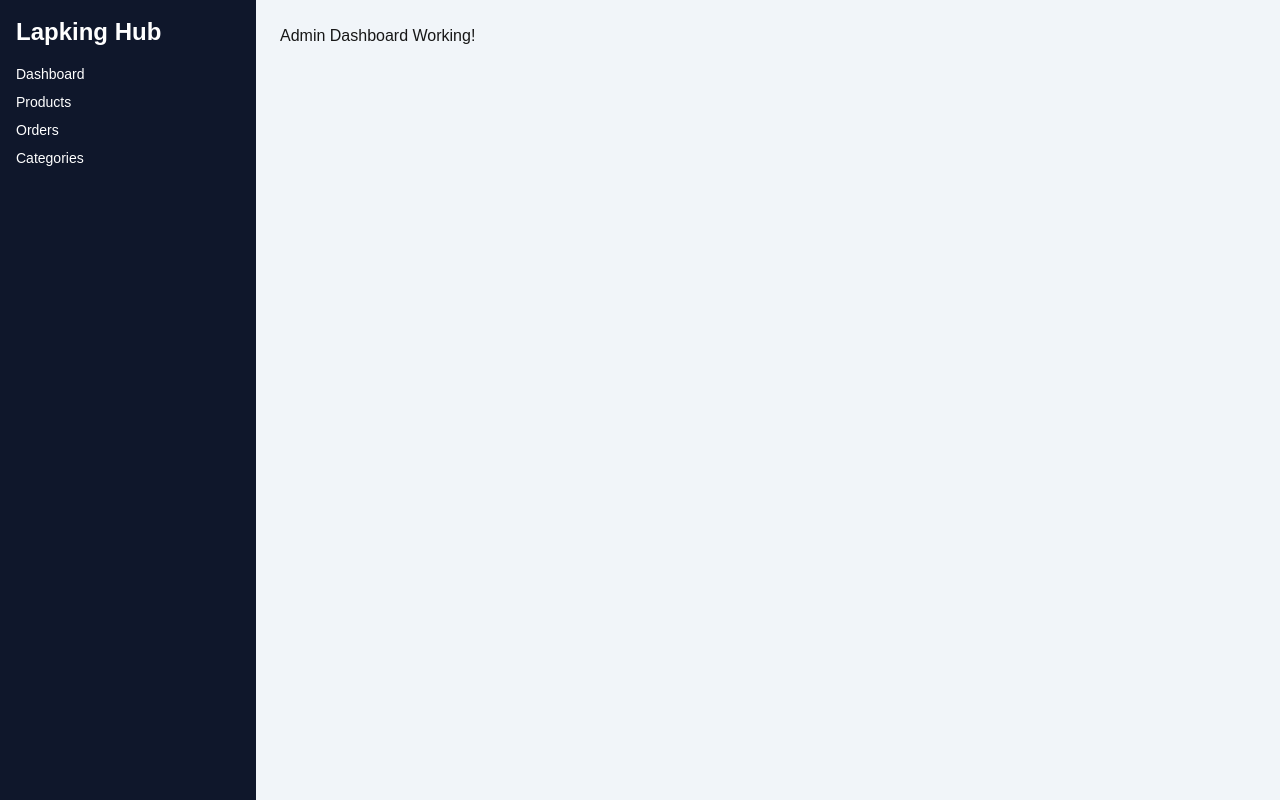
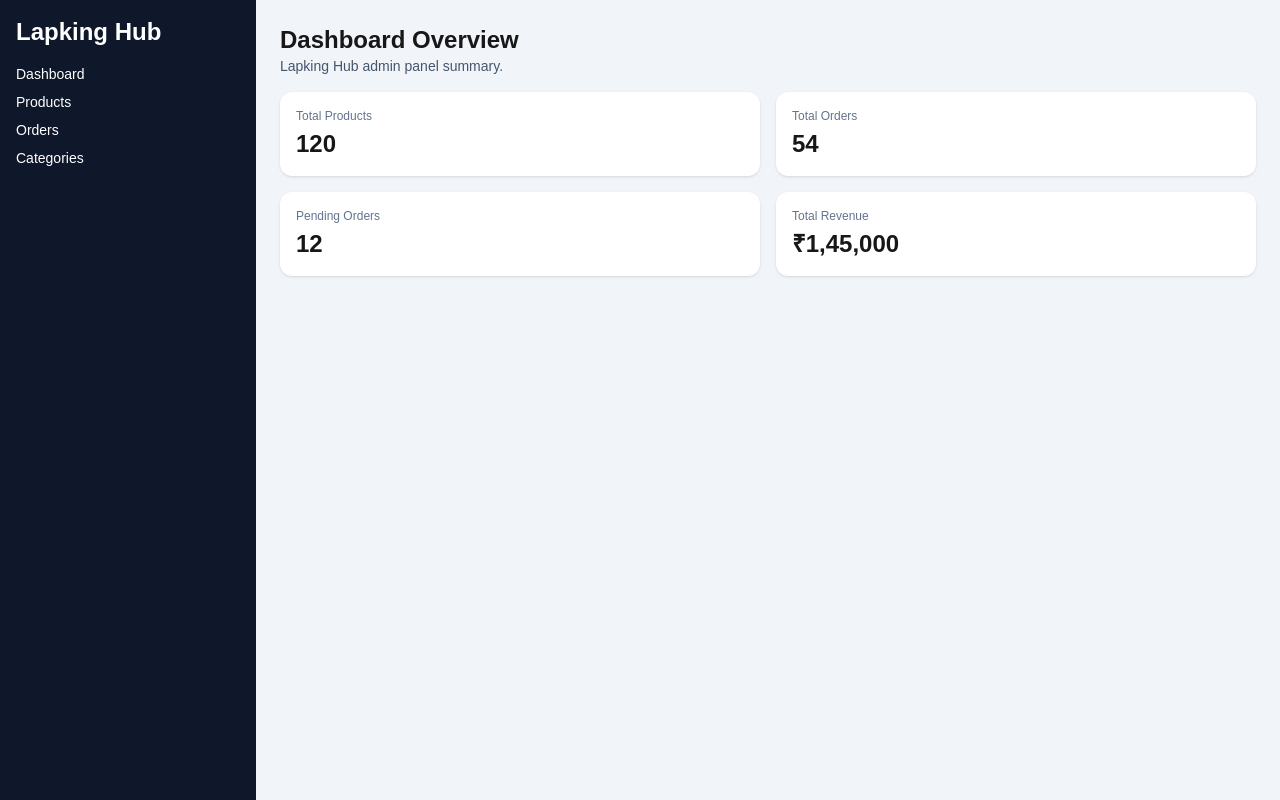
Before and after one commit to pahadsinghdeora23-svg/Lapking-hub, a Next.js app: page /admin/dashboard in a window 1280 px wide. Built offline with nearby package versions, Linux system fonts and the light colour scheme.

Commit message:
Revamp Admin Dashboard layout and content

```diff
--- a/app/admin/dashboard/page.tsx
+++ b/app/admin/dashboard/page.tsx
@@ -1,3 +1,34 @@
 export default function AdminDashboard() {
-  return <h1>Admin Dashboard Working!</h1>;
+  return (
+    <div className="space-y-4">
+      <header>
+        <h1 className="text-2xl font-bold">Dashboard Overview</h1>
+        <p className="text-sm text-slate-600">
+          Lapking Hub admin panel summary.
+        </p>
+      </header>
+
+      <section className="grid gap-4 md:grid-cols-2">
+        <div className="bg-white rounded-xl shadow-sm p-4">
+          <p className="text-xs text-slate-500">Total Products</p>
+          <p className="mt-1 text-2xl font-semibold">120</p>
+        </div>
+
+        <div className="bg-white rounded-xl shadow-sm p-4">
+          <p className="text-xs text-slate-500">Total Orders</p>
+          <p className="mt-1 text-2xl font-semibold">54</p>
+        </div>
+
+        <div className="bg-white rounded-xl shadow-sm p-4">
+          <p className="text-xs text-slate-500">Pending Orders</p>
+          <p className="mt-1 text-2xl font-semibold">12</p>
+        </div>
+
+        <div className="bg-white rounded-xl shadow-sm p-4">
+          <p className="text-xs text-slate-500">Total Revenue</p>
+          <p className="mt-1 text-2xl font-semibold">₹1,45,000</p>
+        </div>
+      </section>
+    </div>
+  );
 }
```
